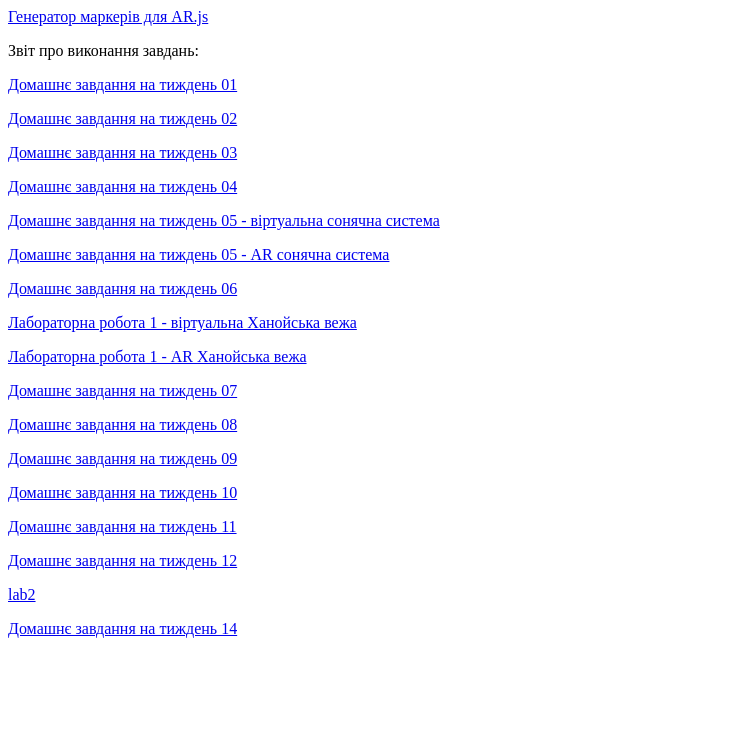
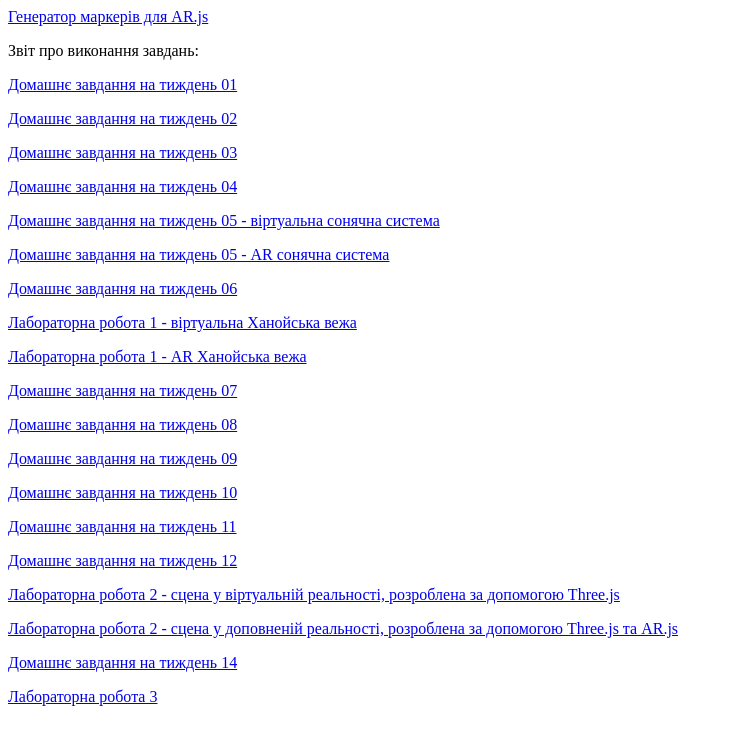
Before and after one commit to lytvynenko206/icto23, a plain HTML site: page index.html in a window 1280 px wide. Shown: the whole page, without its empty margins (0-733 px from the left). Drawn offline with Linux system fonts and the light colour scheme.

Commit message:
Update index.html

```diff
--- a/index.html
+++ b/index.html
@@ -20,7 +20,9 @@
 		<p><a href="week10/360.html" target="_blank">Домашнє завдання на тиждень 10</a>
 		<p><a href="week11/geo.html" target="_blank">Домашнє завдання на тиждень 11</a>
 		<p><a href="week12/fingers.html" target="_blank">Домашнє завдання на тиждень 12</a>
-		<p><a href="lab2/1st.html" target="_blank">lab2</a>
+		<p><a href="lab2/1st.html" target="_blank">Лабораторна робота 2 - сцена у віртуальній реальності, розроблена за допомогою Three.js</a>
+		<p><a href="lab2/2nd.html" target="_blank">Лабораторна робота 2 - сцена у доповненій реальності, розроблена за допомогою Three.js та AR.js</a>
 		<p><a href="week14/mymask.html" target="_blank">Домашнє завдання на тиждень 14</a>
+		<p><a href="lab3/webxr.html" target="_blank">Лабораторна робота 3</a>
 	</body>
 </html>
```
